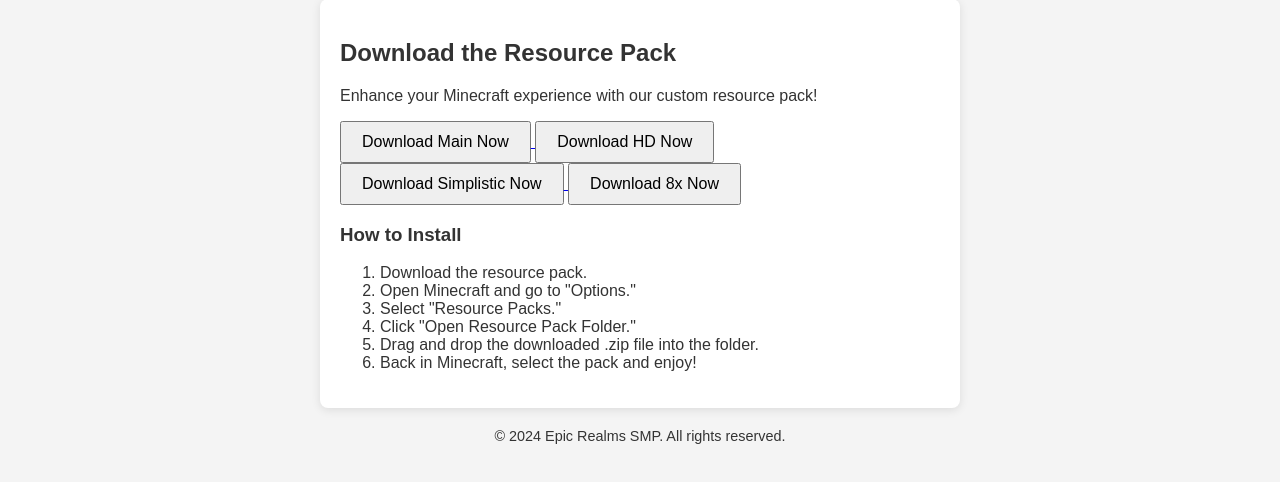
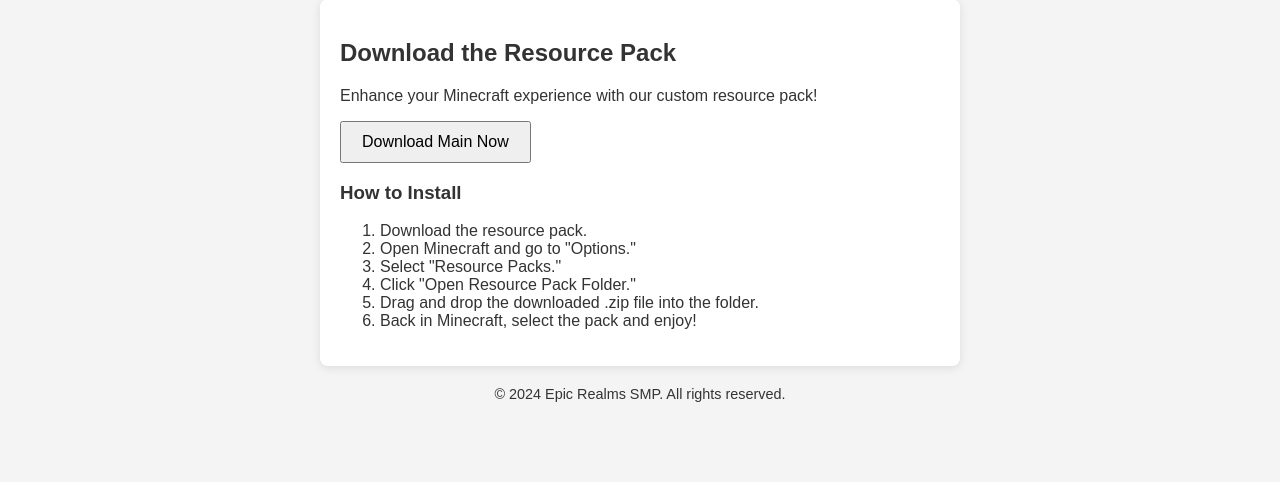
Before and after one commit to Abhinav2011VS/RP-Maximus, a plain HTML site: page index.html in a window 1280 px wide. Shown: the part 98-580 px from the top of the page. Drawn offline with Linux system fonts and the light colour scheme.

Commit message:
Update index.html

```diff
--- a/index.html
+++ b/index.html
@@ -46,15 +46,6 @@
         <a href="https://github.com/Abhinav2011VS/RP-Maximus/releases/download/v1.0/EpicRealmsSMP-ResourcePack.zip" download>
             <button style="padding: 10px 20px; font-size: 16px; cursor: pointer;">Download Main Now</button>
         </a>
-        <a href="https://github.com/Abhinav2011VS/RP-Maximus/releases/download/v1.0/EpicRealmsSMP-HDWorld-ResourcePack.zip" download>
-            <button style="padding: 10px 20px; font-size: 16px; cursor: pointer;">Download HD Now</button>
-        </a>
-        <a href="https://github.com/Abhinav2011VS/RP-Maximus/releases/download/v1.0/EpicRealmsSMP-SimplisticWorld-ResourcePack.zip" download>
-            <button style="padding: 10px 20px; font-size: 16px; cursor: pointer;">Download Simplistic Now</button>
-        </a>
-        <a href="https://github.com/Abhinav2011VS/RP-Maximus/releases/download/v1.0/EpicRealmsSMP-8xWorld-ResourcePack.zip" download>
-            <button style="padding: 10px 20px; font-size: 16px; cursor: pointer;">Download 8x Now</button>
-        </a>
         <h3>How to Install</h3>
         <ol>
             <li>Download the resource pack.</li>
```
